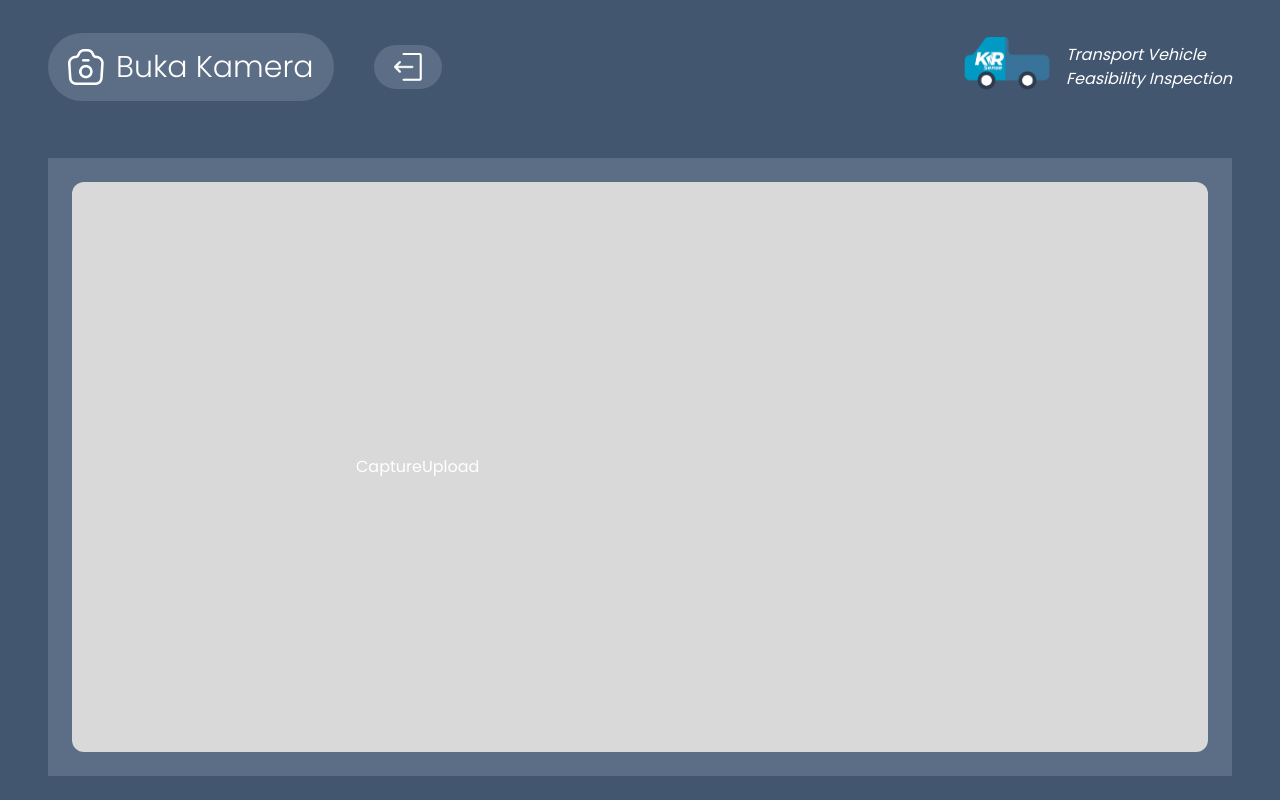
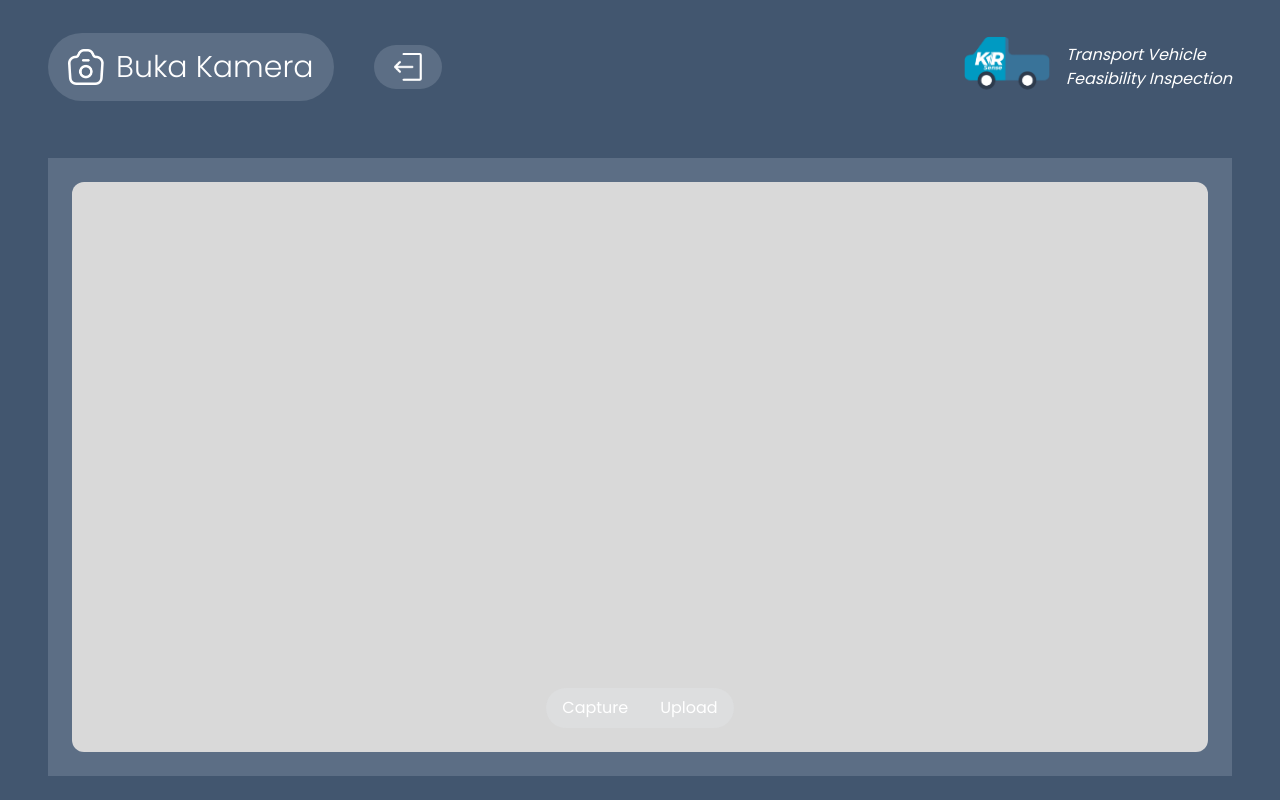
Before and after one commit to dr-flutts/fe-kir-sense, a React (Create React App) app: page /camera in a window 1280 px wide. Built offline with nearby package versions, Linux system fonts and the light colour scheme; no server answers.

Commit message:
Update Pages Kir

```diff
--- a/src/pages/kir/camera.js
+++ b/src/pages/kir/camera.js
@@ -46,14 +46,14 @@ export const OcrCamera = () => {
 
   return (
     <>
-      <div style={{ width: "50%" }} key={0}>
-        <Webcam
+       <Webcam
           audio={false}
           ref={webcamRef}
           screenshotFormat="image/jpeg"
-          hidden={true}
+          className="w-full h-full object-cover rounded-xl"
+
         />
-        <div>
+        <div className="bg-light rounded-full px-4 py-2 mb-6" style={{ display: "flex", position: "absolute",  gap: "2rem" }}>
           <button onClick={capture}>
             Capture
           </button>
@@ -68,7 +68,6 @@ export const OcrCamera = () => {
             </form>
           </button>
         </div>
-      </div>
-    </>
+      </>
   );
 };
--- a/src/pages/kir/index.js
+++ b/src/pages/kir/index.js
@@ -8,8 +8,8 @@ const KirCamera = () => {
   return (
     <Container>
       <Header label="Buka Kamera" menu={menuIcons.CAMERA} showBackButton />
-      <Container className="bg-light items-center justify-center p-6">
-        <Container className="bg-secondary rounded-xl flex items-center justify-center">
+      <Container className="bg-light items-center justify-center p-6 h-[79%]">
+        <Container className="bg-secondary rounded-xl flex items-center justify-end">
           <OcrCamera />
         </Container>
       </Container>
```
